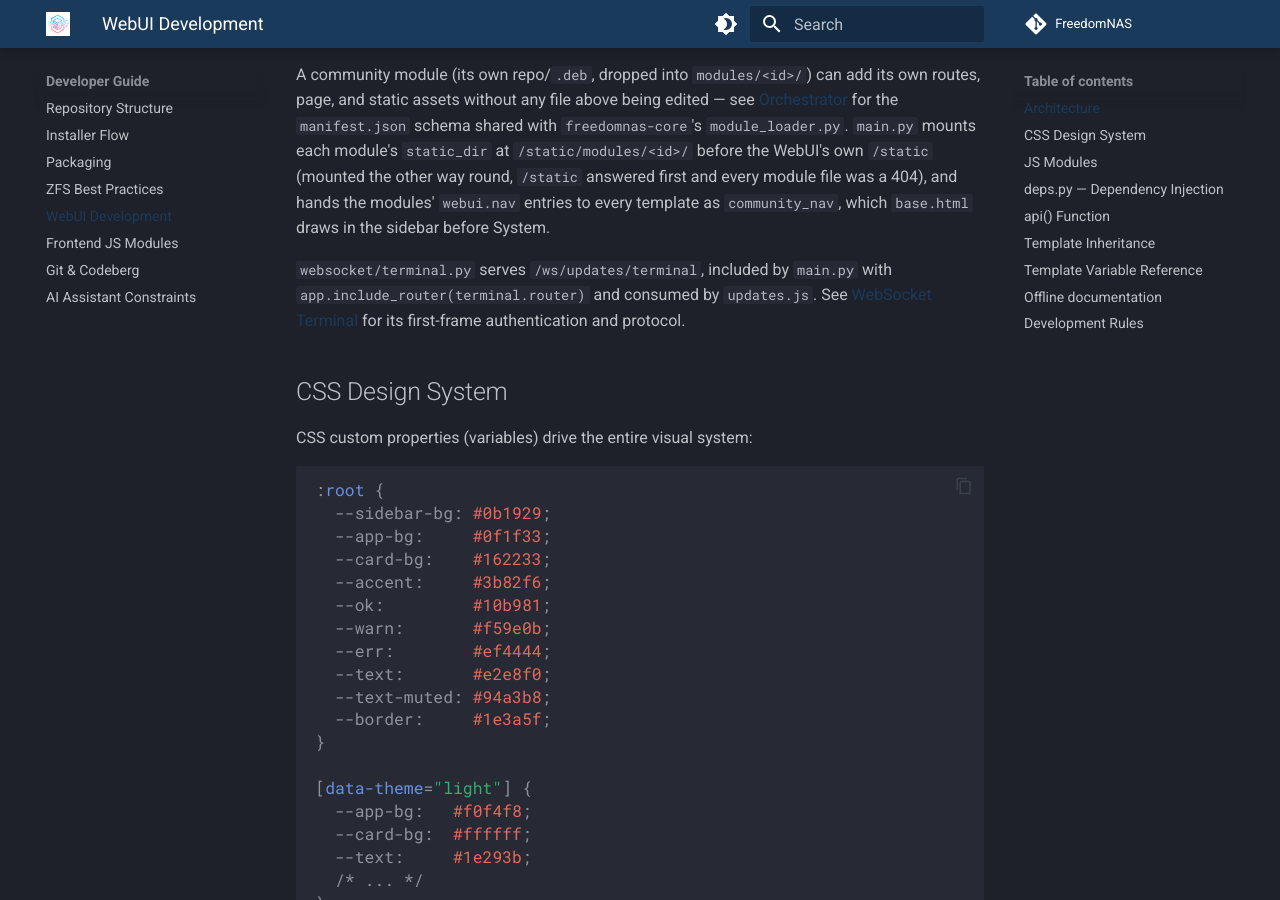
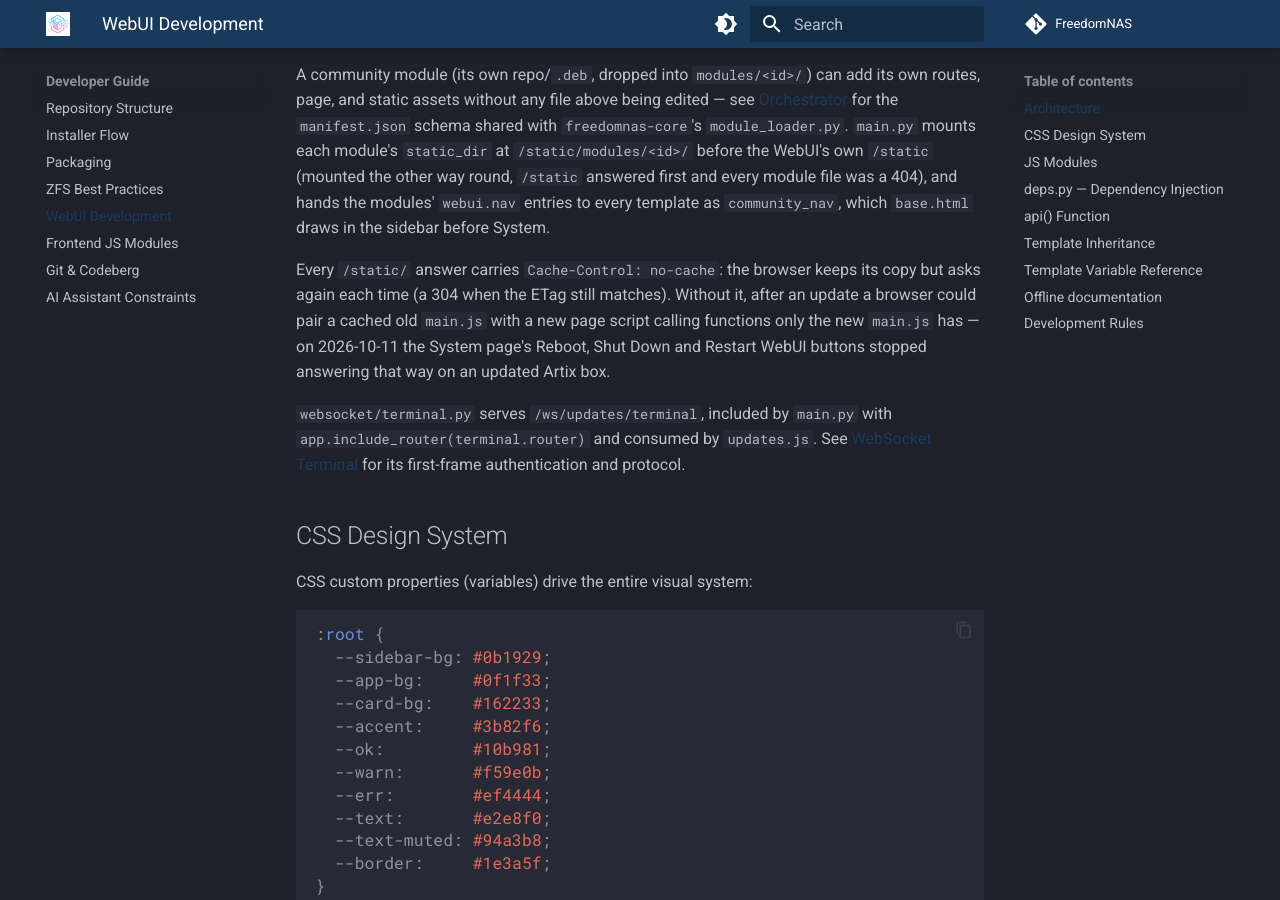
Before and after one commit to FreedomNAS/freedomnas-docs, an MkDocs documentation site: the page built from docs/developer/webui.md, in a window 1280 px wide and 900 px high, scrolled down 693 px. Built offline with MkDocs 1.6.1 and Material for MkDocs 9.7.7, drawn with Linux system fonts in a browser that asks for light colours.

Commit message:
Document why static files are revalidated

```diff
--- a/docs/developer/webui.md
+++ b/docs/developer/webui.md
@@ -33,6 +33,13 @@ before the WebUI's own `/static` (mounted the other way round, `/static`
 answered first and every module file was a 404), and hands the modules'
 `webui.nav` entries to every template as `community_nav`, which
 `base.html` draws in the sidebar before System.
+
+Every `/static/` answer carries `Cache-Control: no-cache`: the browser keeps
+its copy but asks again each time (a 304 when the ETag still matches). Without
+it, after an update a browser could pair a cached old `main.js` with a new page
+script calling functions only the new `main.js` has — on 2026-10-11 the System
+page's Reboot, Shut Down and Restart WebUI buttons stopped answering that way
+on an updated Artix box.
 
 `websocket/terminal.py` serves `/ws/updates/terminal`, included by `main.py`
 with `app.include_router(terminal.router)` and consumed by `updates.js`. See
```
